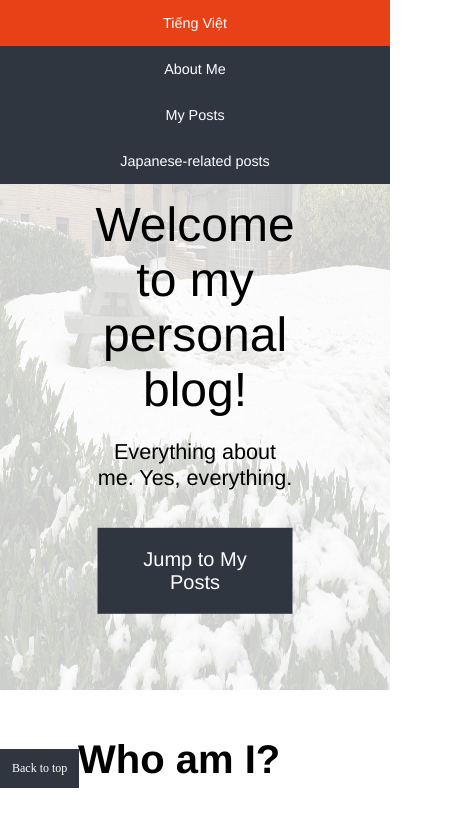
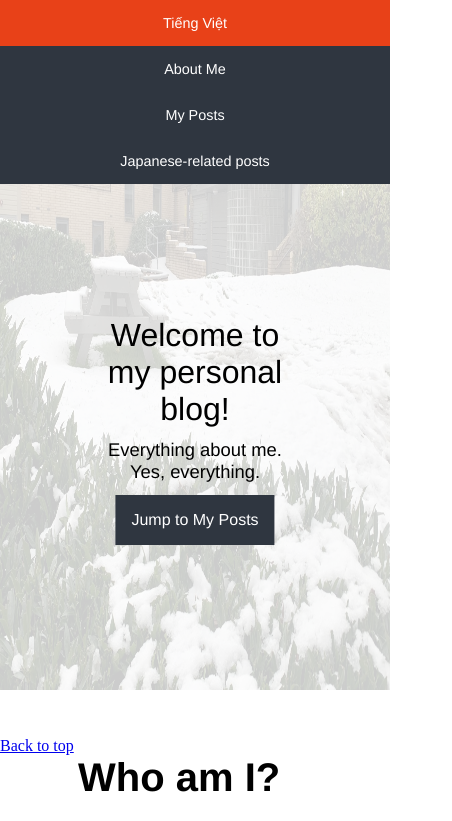
Before and after one commit to hmdao1511/hmdao1511.github.io, a plain HTML site: page index.html in a window 390 px wide. Shown: the top 821 px of the page, 452 px wide, since content can reach past the window. Drawn offline with Linux system fonts and the light colour scheme.

Commit message:
Update global.css

```diff
--- a/global.css
+++ b/global.css
@@ -75,16 +75,6 @@ main #my-post-button{
     text-decoration: none;
     background-color: #2f3640;
 }
-main #button-return a{
-    color: white;
-    margin-top: 1em;
-    margin-bottom: 5vh;
-    padding: 1em 1em;
-    font-size: 1rem;
-    text-decoration: none;
-    background-color: #2f3640;
-    position: fixed;
-}
 
 main #button-return:hover a, main #my-post-button:hover{
     background-color: #e84118; /* For changing the color of the link's background whenever the mouse is hovered through that block*/
@@ -150,19 +140,15 @@ footer #footer-line {
         font-size: 0.9rem;
     }
     main .centered{
-        font-size: 3rem;
+        font-size: 2rem;
     }
 
     main #sub-head{
-        font-size: 1.35rem;
+        font-size: 1.15rem;
     }
 
     main #my-post-button{
-        font-size: 1.25rem;
-    }
-
-    main #button-return a{
-        font-size: 0.75rem;
+        font-size: 1rem;
     }
 
     main .main-article h1{
@@ -171,4 +157,9 @@ footer #footer-line {
     main .main-article p{
         font-size: 1.3rem;
     }
+
+    footer #image-icon img{
+        width: 20vw;
+        height: 20vw;
+    }
 }
```
